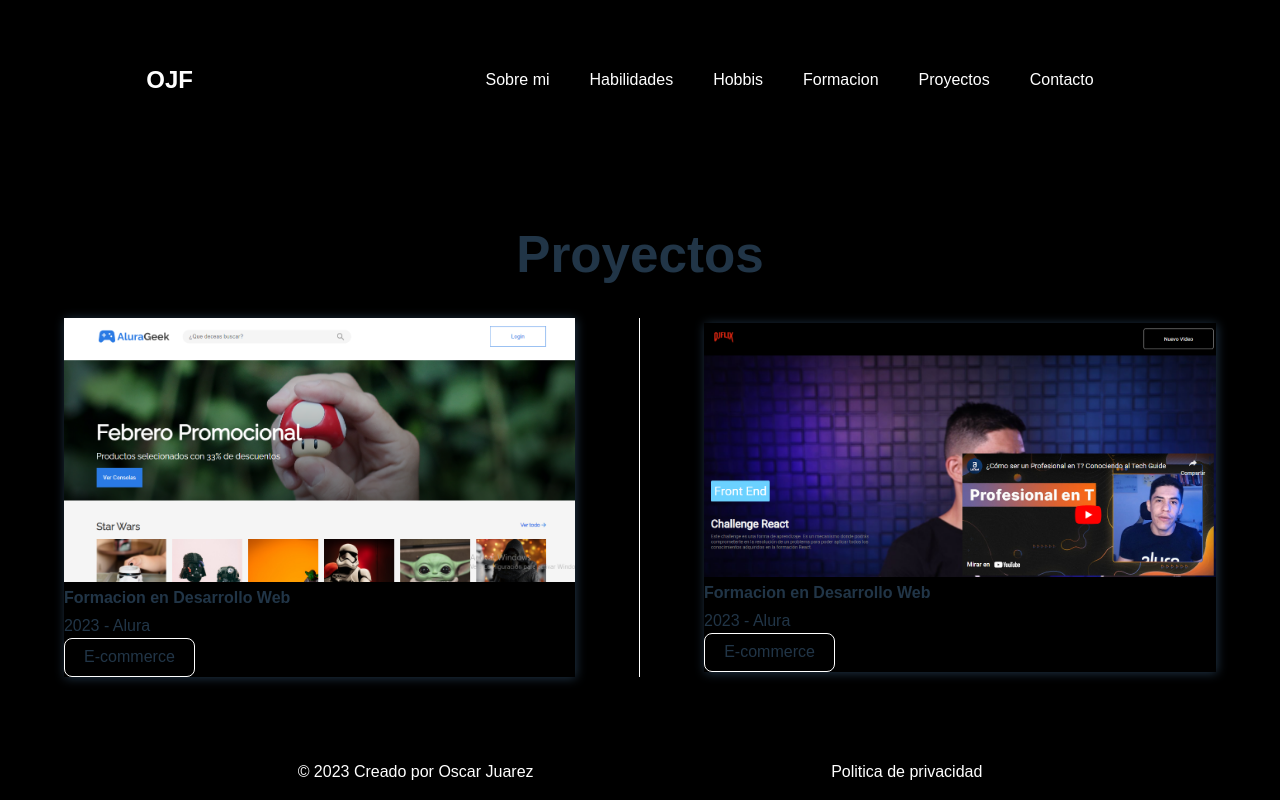
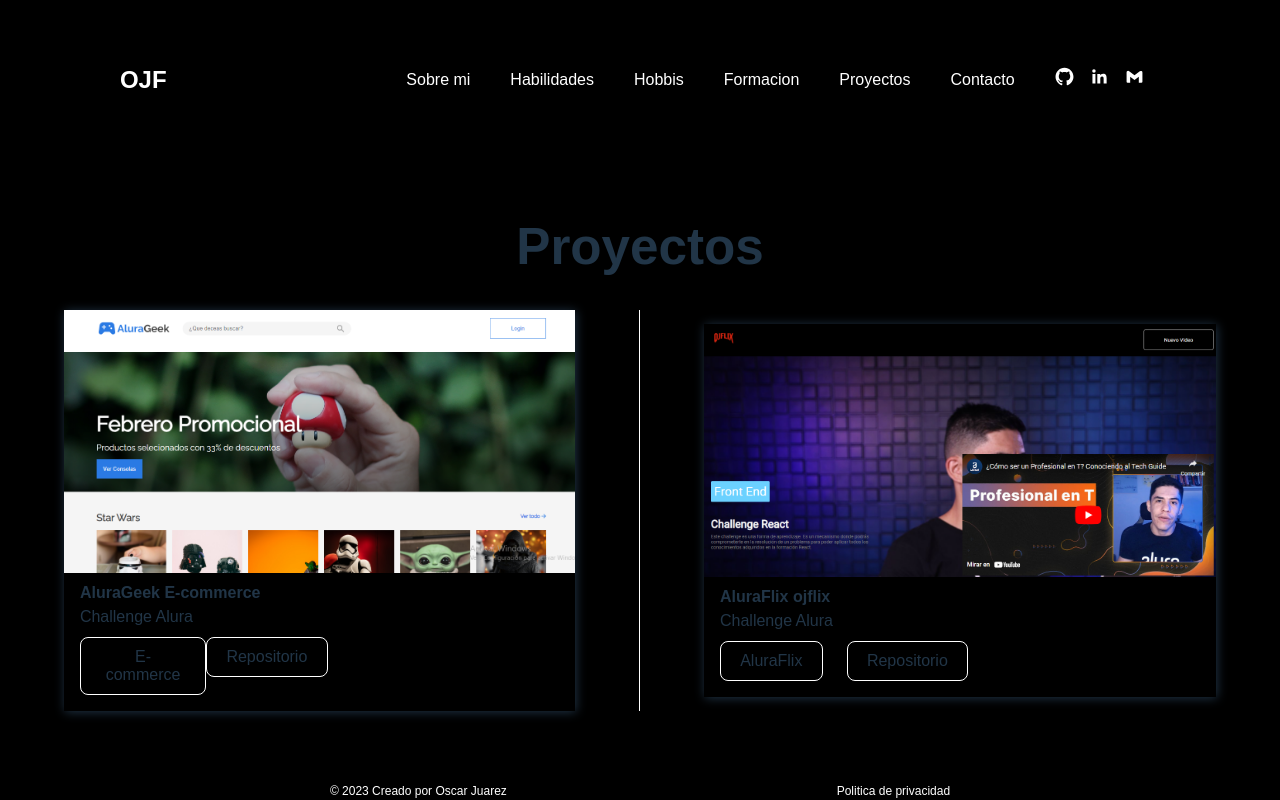
Before and after one commit to ojuarez1/mi_portafolio, a React (Vite) app: page /proyectos in a window 1280 px wide. Built offline with nearby package versions, Linux system fonts and the light colour scheme.

Commit message:
Dando estilos a los botones

```diff
--- a/src/componentes/Boton.jsx
+++ b/src/componentes/Boton.jsx
@@ -1,5 +1,3 @@
-const Boton=()=>{
-   return <><button>E-commerce</button></>
-}
+const Boton = ({valor}) => <button>{valor}</button>
 
 export default Boton
--- a/src/componentes/Copyright.jsx
+++ b/src/componentes/Copyright.jsx
@@ -8,6 +8,8 @@
 
 const Creado = styled.p`
   color:#fff;
+  margin-bottom:0;
+  font-size:0.75rem;
 `
 const Copyright = () => {
     return <ContFlex>
--- a/src/componentes/Formacion.jsx
+++ b/src/componentes/Formacion.jsx
@@ -2,7 +2,7 @@
 import AnimatedPage from "./AnimatedPage";
 
 const Principal = styled.div`
-  height:calc(80vh - 3.5rem);
+  height:calc(80vh - 1.90rem);
   display:flex;
   justify-content:center;
   align-items:center;
--- a/src/componentes/Habilidades.jsx
+++ b/src/componentes/Habilidades.jsx
@@ -2,7 +2,7 @@
 import AnimatedPage from "./AnimatedPage";
 
 const Principal = styled.div`
-  height:calc(80vh - 3.5rem);
+  height:calc(80vh - 1.90rem);
   display:flex;
   justify-content:center;
   align-items:center;
--- a/src/componentes/Header.jsx
+++ b/src/componentes/Header.jsx
@@ -22,19 +22,22 @@
     display:flex;
     align-items:center;
 `
+
 const Navega = styled(Link)`
     color:#ffffff;
     text-decoration:none;
     display:inline-block;
     margin-right:2.5rem;
-    &&:hover{
-        //color:#F1EEC5;
-    }
 `
+
+const LinkImg = styled(Link)`
+    display:inline-block;
+    margin-right:1rem;
+    border-radius:50%;
+`
+
 const Header = () => {
     return <Contain>
-        {/* <Img src="./img/ojf.png" alt="Logo" /> */}
-
         <Logo to="/"><h2>OJF</h2></Logo>
 
         <Nav>
@@ -44,6 +47,11 @@
             <Navega to="/formacion">Formacion</Navega>
             <Navega to="/proyectos">Proyectos</Navega>
             <Navega to="/contacto">Contacto</Navega>
+            <div >
+                <LinkImg to="https://github.com/ojuarez1" target="_blank"><img src="./img/github-original.svg" alt="Github" style={{ width: "1.2rem" }}/></LinkImg>
+                <LinkImg><img src="./img/bxl-linkedin.svg" alt="Linkedin" style={{ width: "1.2rem" }} /></LinkImg>
+                <LinkImg to="mailto:oscarjuarez923@gmail.com"><img src="./img/bxl-gmail.svg" alt="Email" style={{ width: "1.2rem" }}/></LinkImg>
+            </div>
         </Nav>
     </Contain>
 }
--- a/src/componentes/Hobbis.jsx
+++ b/src/componentes/Hobbis.jsx
@@ -2,7 +2,7 @@
 import AnimatedPage from "./AnimatedPage";
 
 const Principal = styled.div`
-  height:calc(80vh - 3.5rem);
+  height:calc(80vh - 1.90rem);
   display:flex;
   justify-content:center;
   align-items:center;
--- a/src/componentes/Home.jsx
+++ b/src/componentes/Home.jsx
@@ -3,7 +3,7 @@
 
 
 const Principal = styled.div`
-  height:calc(80vh - 3.5rem);
+  height:calc(80vh - 1.90rem);
   display:flex;
   justify-content:center;
   align-items:center;
--- a/src/componentes/Proyectos.jsx
+++ b/src/componentes/Proyectos.jsx
@@ -1,9 +1,10 @@
 import styled from "styled-components";
 import AnimatedPage from "./AnimatedPage";
 import Boton from "./Boton";
+import { Link } from "react-router-dom";
 
 const Principal = styled.div`
-  height:calc(80vh - 3.5rem);
+  height:calc(80vh - 1.90rem);
   display:flex;
   justify-content:center;
   align-items:center;
@@ -36,8 +37,8 @@
   box-shadow:1px 1px 10px #213547;
 `
 
-const Hdos = styled.h4`
-  margin:0.25rem 0;
+const Hcuatro = styled.h4`
+  margin:0.5rem 0 0;
 `
 
 const ContImg = styled.div`
@@ -45,8 +46,6 @@
   flex-wrap:wrap;
   overflow: hidden;
   justify-content:center;
-
-
 `
 const Img = styled.img`
   width:100%;
@@ -54,6 +53,16 @@
   &&:hover{
     transform:scale(1.1);
   }
+`
+
+const Datos = styled.div`
+  padding:0 0 1rem 1rem ;
+`
+
+const ContBoton = styled.div`
+  width:50%;
+  display:flex;
+  justify-content:space-between;
 `
 
 const Proyectos = () => {
@@ -66,11 +75,14 @@
             <ContImg>
               <Img src="./img/e-commerce.png" alt="mysql"/>
             </ContImg>
-            <div>
-                <Hdos>Formacion en Desarrollo Web</Hdos>
-                <p style={{ margin: 0 }}>2023 - Alura</p>
-                <Boton/>
-            </div>
+            <Datos>
+              <Hcuatro>AluraGeek E-commerce</Hcuatro>
+              <p style={{ marginBottom: "0.5rem", marginTop: 0 }}>Challenge Alura</p>
+              <ContBoton>
+                <Link to="https://ojuarez1.github.io/AluraGeek_e-commerce/" target="_blank" ><Boton valor="E-commerce" /></Link>
+                <Link to="https://github.com/ojuarez1/AluraGeek_e-commerce" target="_blank" ><Boton valor="Repositorio" /></Link>
+              </ContBoton>
+            </Datos>
           </Contain>
         </Articulo>
 
@@ -79,11 +91,14 @@
             <ContImg>
               <Img src="./img/ojflix.png" alt="html5" />
             </ContImg>
-            <div>
-                <Hdos>Formacion en Desarrollo Web</Hdos>
-                <p style={{ margin: 0 }}>2023 - Alura</p>
-                <Boton/>
-            </div>
+            <Datos>
+              <Hcuatro>AluraFlix ojflix</Hcuatro>
+              <p style={{ marginBottom: "0.5rem", marginTop: 0 }}>Challenge Alura</p>
+              <ContBoton>
+                <Link to="https://alura-flix-ojflix.vercel.app/" target="_blank" ><Boton valor="AluraFlix" /></Link>
+                <Link to="https://github.com/ojuarez1/AluraFlix-ojflix" target="_blank" ><Boton valor="Repositorio" /></Link>
+              </ContBoton>
+            </Datos>
           </Contain>
         </Articulo>
       </Seccion>
--- a/src/componentes/SobreMi.jsx
+++ b/src/componentes/SobreMi.jsx
@@ -2,7 +2,7 @@
 import AnimatedPage from "./AnimatedPage";
 
 const Principal = styled.div`
-  height:calc(80vh - 3.5rem);
+  height:calc(80vh - 1.90rem);
   display:flex;
   justify-content:center;
   align-items:center;
--- a/src/index.css
+++ b/src/index.css
@@ -23,6 +23,9 @@
   color: #535bf2;
 }
 
+a:active {
+  color: #535bf2;
+}
 body {
   margin: 0;
   place-items: center;
@@ -63,6 +66,7 @@
   a:hover {
     color: #747bff;
   }
+
   button {
     background-color: #000;
   }
```
Also changed, not shown: public/img/bxl-gmail.svg (added), public/img/bxl-linkedin.svg (added).
